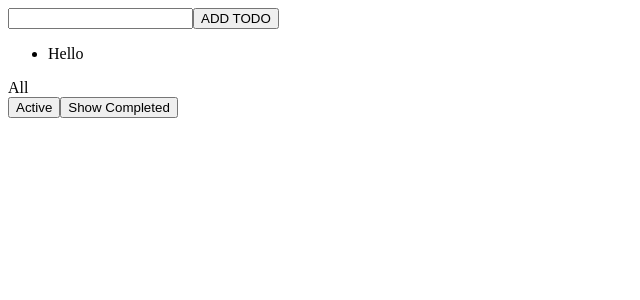
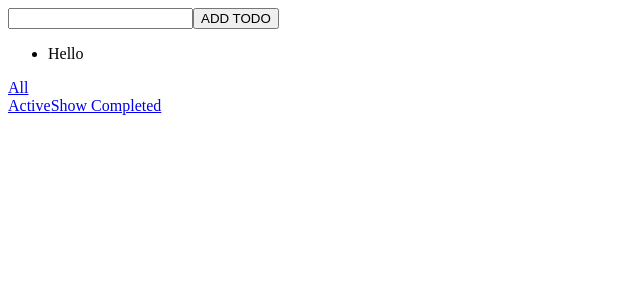
Before and after one commit to ShornJacob/eggheadredux, a React (Create React App) app: page /1 in a window 1280 px wide. Shown: the top 300 px of the page, without its empty margins (0-640 px from the left). Built offline with nearby package versions, Linux system fonts and the light colour scheme.

Commit message:
Usage with redux routing

```diff
--- a/package.json
+++ b/package.json
@@ -6,6 +6,7 @@
     "react": "^16.7.0",
     "react-dom": "^16.7.0",
     "react-redux": "^6.0.0",
+    "react-router-dom": "^4.3.1",
     "react-scripts": "2.1.3",
     "redux": "^4.0.1"
   },
--- a/src/FilterLink.js
+++ b/src/FilterLink.js
@@ -1,17 +1,31 @@
-import Link from './Link'
-import { setVisibilityFilter } from './actions/'
-import { connect } from 'react-redux'
+//import Link from './Link'
+//import { setVisibilityFilter } from './actions/'
+//import { connect } from 'react-redux'
+import { Link } from 'react-router-dom'
+import React from 'react'
+
+
+const FilterLink = ({filter , children}) => {
+
+ // console.log(filter)
+  //console.log(children)
+
+  return (
+    <Link  to={filter === 'SHOW_ALL' ? '/' : `/${filter}`}>{children}</Link>
+  )
+
+  }
 
 //FilterLink is a container component that provides props and state to Link
 
-const mapStatetoProps = (state, props) => ({
-  active: props.filter === state.visibilityFilter
-})
+// const mapStatetoProps = (state, props) => ({
+//   active: props.filter === state.visibilityFilter
+// })
 
 
-const mapDispatchtoProps = (dispatch, props) => ({
-  onClick: () => dispatch(setVisibilityFilter(props.filter))
-})
+// const mapDispatchtoProps = (dispatch, props) => ({
+//   onClick: () => dispatch(setVisibilityFilter(props.filter))
+// })
 
 //Link will recieve active and onlick values
-export default connect(mapStatetoProps, mapDispatchtoProps)(Link)
+export default (FilterLink)
--- a/src/TodoApp.js
+++ b/src/TodoApp.js
@@ -5,15 +5,15 @@ import VisibleTodoList from './VisibleTodoList'
 
 
 
-export default () => {
+export default ({match : { params} }) => {
   //  console.log(todos)
-  //  console.log(visibilityFilter)
+   console.log(params.filter)
 
   return (
     <div>
       <AddTodo       />
 
-      <VisibleTodoList       />
+      <VisibleTodoList   filter={params.filter || 'SHOW_ALL'}   />
 
       <Footer        />
 
--- a/src/VisibleTodoList.js
+++ b/src/VisibleTodoList.js
@@ -19,9 +19,9 @@ const getVisibleTodos = (todos, filter) => {
   }
 
 
-const mapStateToProps = (state) => {
+const mapStateToProps = (state,ownProps) => {
   return {
-    todos: getVisibleTodos(state.todos, state.visibilityFilter)
+    todos: getVisibleTodos(state.todos, ownProps.filter)
   }
 }
 
--- a/src/index.js
+++ b/src/index.js
@@ -3,6 +3,7 @@ import ReactDOM from 'react-dom';
 import TodoApp from './TodoApp'
 import {createStore} from 'redux'
 import {todoAppReducer} from './reducer/index'
+import { BrowserRouter as Router, Route } from 'react-router-dom'
 import { Provider } from 'react-redux'
 
 
@@ -14,7 +15,11 @@ const render = () => {
     //making store completely injectable as a prop rtaher than a top level variable
     //Providerpasses th store down via context
       <Provider store={createStore(todoAppReducer)}>
-      <TodoApp />
+        <Router>
+           {/* add the optional :filter? */}
+            <Route path="/:filter?" component={TodoApp}/>
+        </Router>
+
       </Provider>,
       document.getElementById('root')
   )
```
Also changed, not shown: 2 other files (tests, documents, lock files or other folders).
